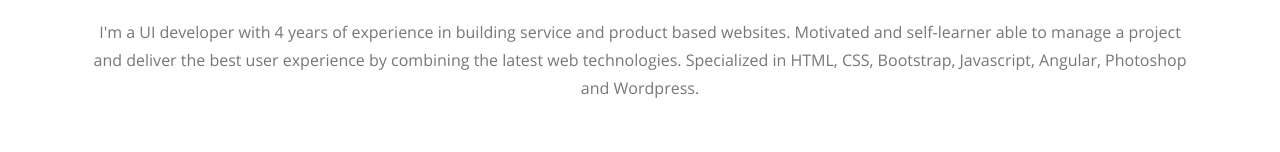
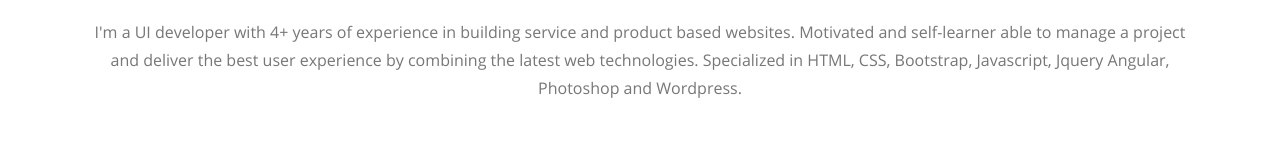
Before and after one commit to alagammai-web/alagammai-web.github.io, a plain HTML site: page index.html in a window 1280 px wide. Shown: the part 744-896 px from the top of the page. Drawn offline with nearby package versions, Linux system fonts and the light colour scheme.

Commit message:
Update index.html

```diff
--- a/index.html
+++ b/index.html
@@ -58,9 +58,9 @@
             <div class="container">
                 <h2 class="title">About Myself</h2>
                 <p>
-                    I'm a UI developer with 4 years of experience in building service and product based websites.
+                    I'm a UI developer with 4+ years of experience in building service and product based websites.
                     Motivated and self-learner able to manage a project and deliver the best user experience by
-                    combining the latest web technologies. Specialized in HTML, CSS, Bootstrap, Javascript, Angular, Photoshop and Wordpress.
+                    combining the latest web technologies. Specialized in HTML, CSS, Bootstrap, Javascript, Jquery Angular, Photoshop and Wordpress.
                 </p>
             </div>
         </section>
```
